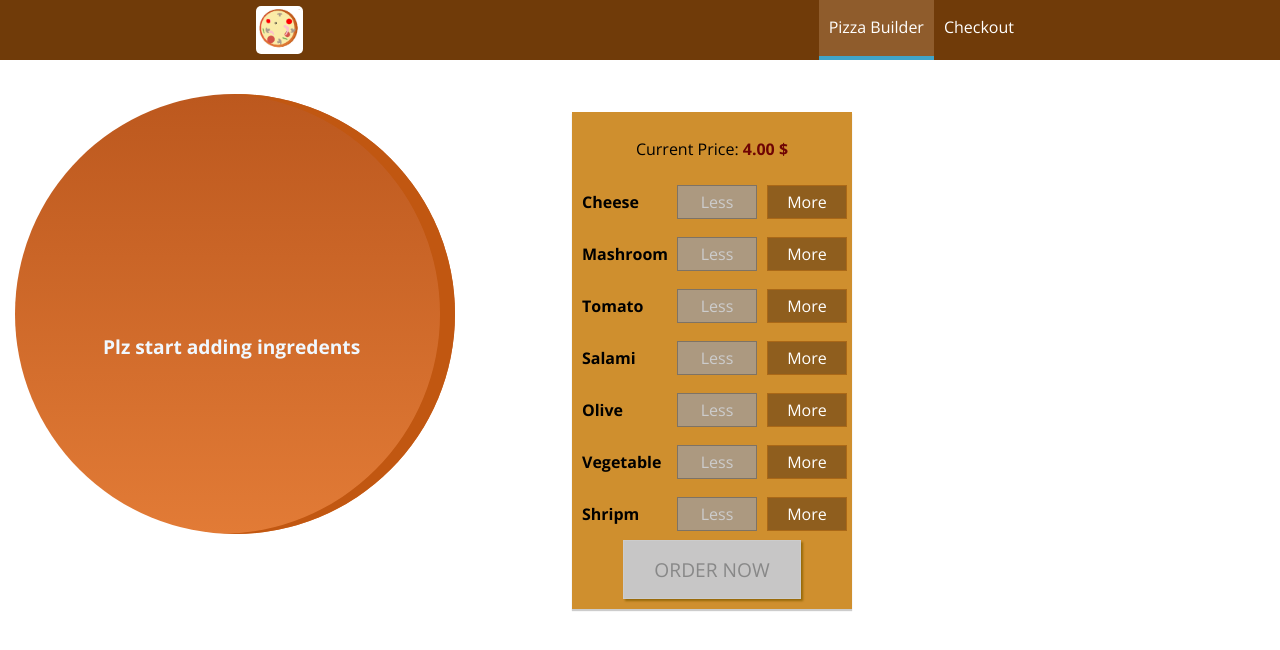
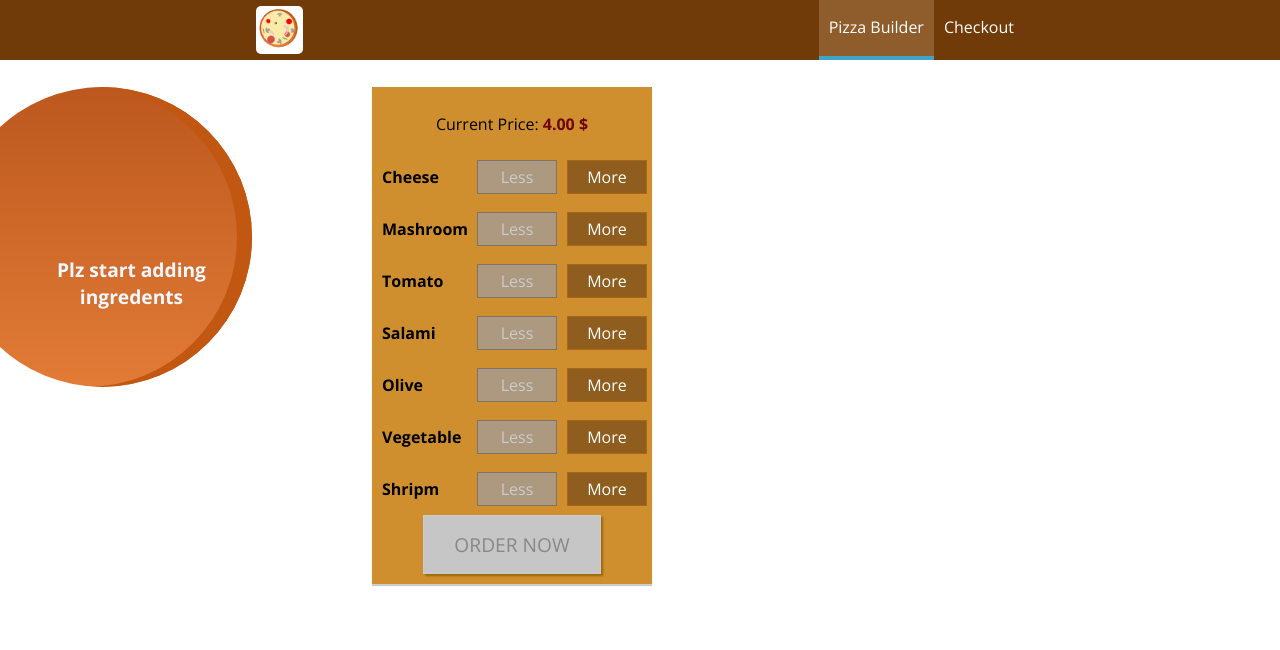
Before and after one commit to maahboss/pizza3, a React app: page / in a window 1280 px wide. Shown: the top 650 px of the page. Built offline with nearby package versions, Linux system fonts and the light colour scheme.

Commit message:
Responseive

```diff
--- a/src/components/Pizza/BuildControls/BuildControls.css
+++ b/src/components/Pizza/BuildControls/BuildControls.css
@@ -7,6 +7,7 @@
     box-shadow:0 2px 1px #CCC;
     margin:auto;
     padding: 10px 0;
+
 }
 
 .stron {
--- a/src/components/Pizza/Pizza.css
+++ b/src/components/Pizza/Pizza.css
@@ -16,26 +16,38 @@
     }
 }
 
-@media(min-width:500px) and (min-height:401px){
+@media(min-width:500px){
     .Pizza {
         width: 450px;
         height: 400px;
     }
+
+    .box{
+
+        width:1100px;
+        margin:auto;
+        height:1100px;
+
+
+    }
+
+
 }
 
-@media(min-width:500px) and (min-height:400px){
-    .Pizza {
-        width: 350px;
-        height: 300px;
-    }
-}
+
+
+
+
+
+
 
 
 .box{
 
-    width:1100px;
+    width:750px;
     margin:auto;
-    height:1100px;
+    height:750px;
+    margin-left: -4%;
 
 
 }
--- a/src/containers/PizzaBuilder/PizzaBuilder.css
+++ b/src/containers/PizzaBuilder/PizzaBuilder.css
@@ -1,16 +1,16 @@
 .Control {
     position: absolute;
-    top:600px;
+    top:330px;
     margin: auto;
-    left:200px;
+    left:80px;
 }
 
 
 @media (min-width: 500px) {
     .Control {
         position: absolute;
-        top:40px;
+        top:15px;
         margin: auto;
-        left:700px;
+        left:500px;
     }
 }
```
